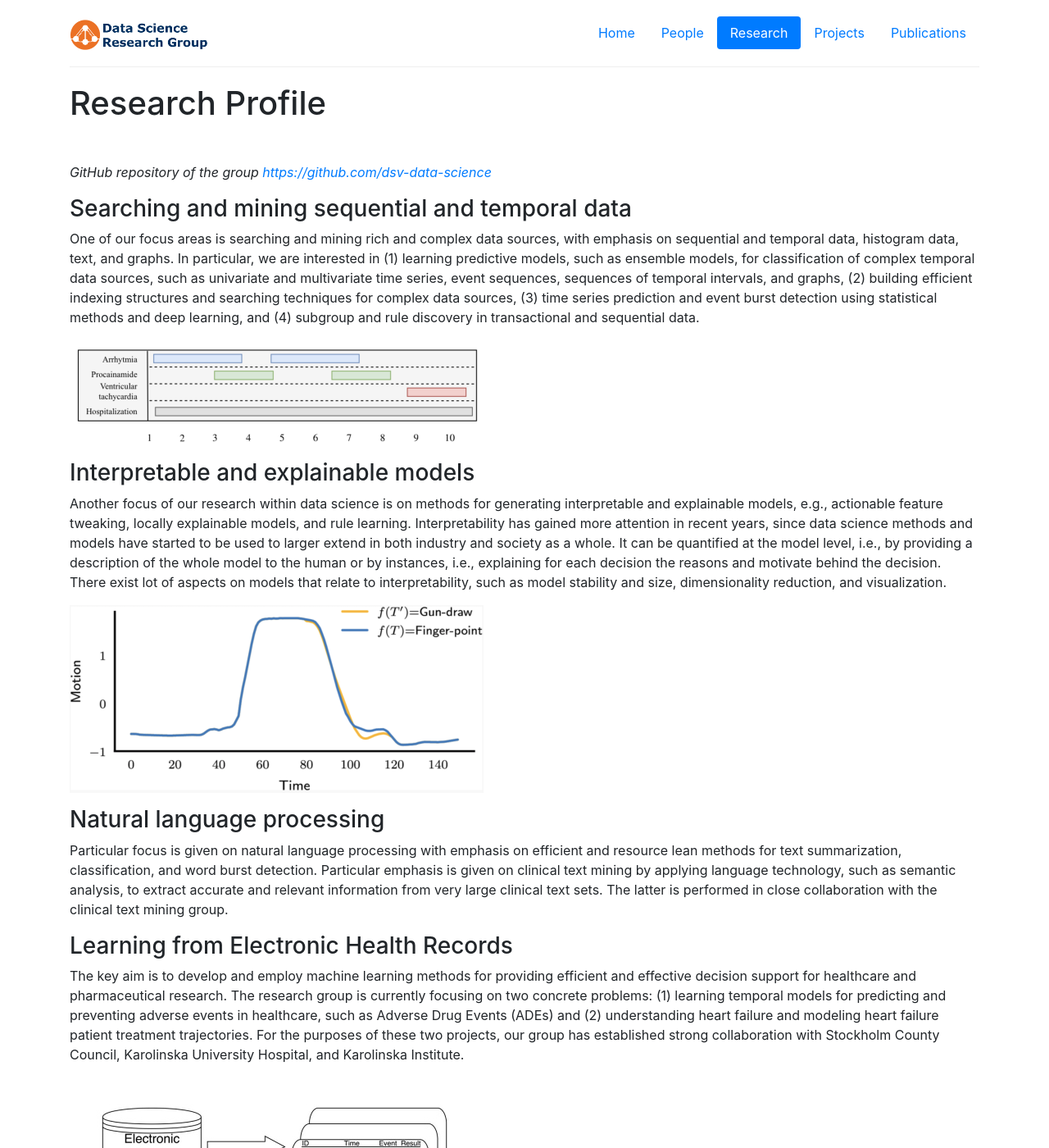
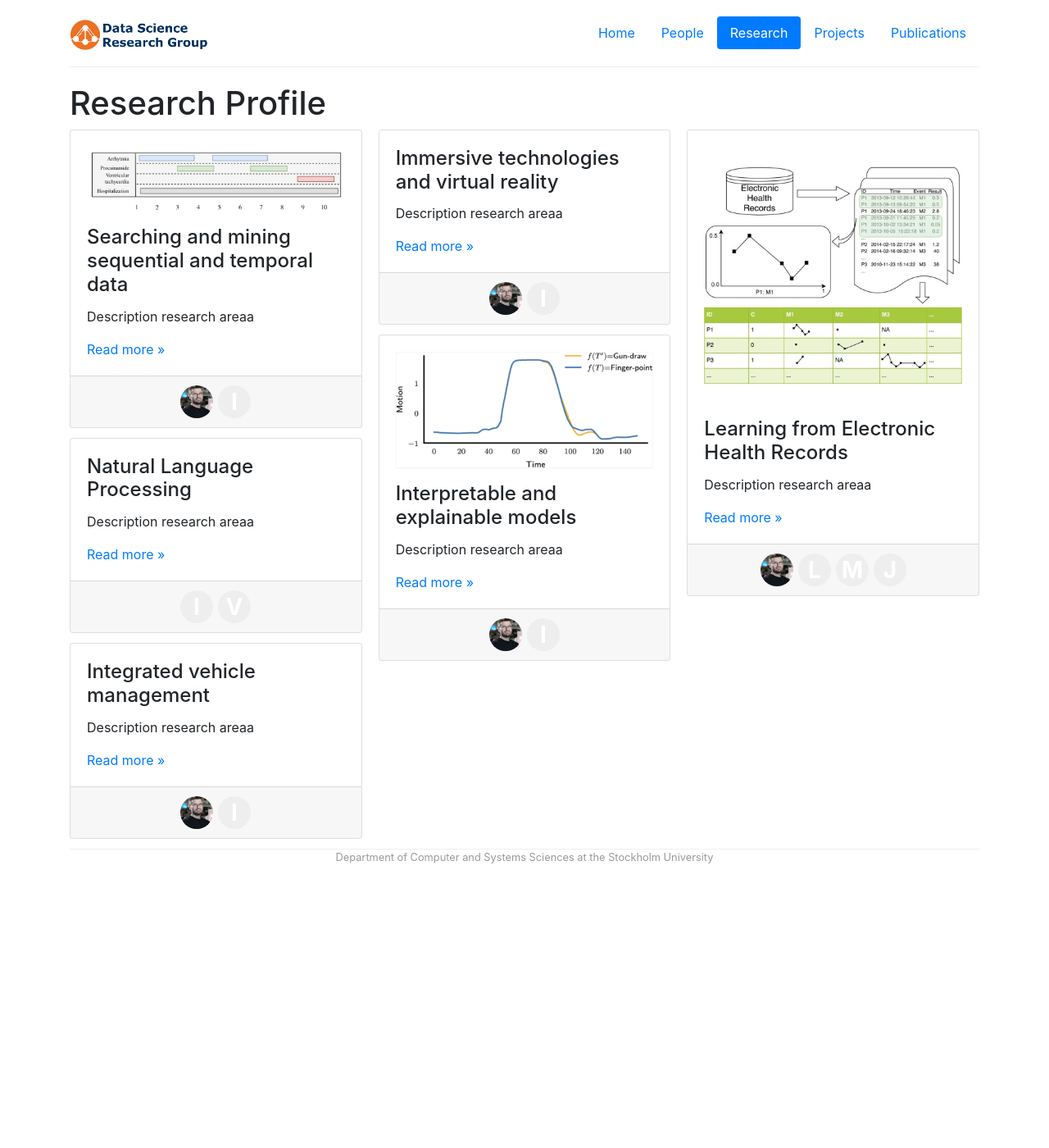
Before and after one commit to dsv-data-science/dsv-data-science.github.io, a Jekyll site: the page built from research.md, in a window 1280 px wide and 1400 px high. Shown: the whole window at 82% size. Built offline with Jekyll 4.4.1, drawn with Linux system fonts in a browser that asks for light colours; some of the changed lines change nothing that is shown; some of the changed text lies outside the part shown.

Commit message:
projects page update

```diff
--- /dev/null
+++ b/_research/ehrs.md
@@ -0,0 +1,30 @@
+---
+title: Learning from Electronic Health Records
+
+description: |
+  Description research areaa
+
+people:
+  - Papapetrou
+  - Asker
+  - Bampa
+  - Rebane
+
+layout: area
+image: /img/areas/elec-hea-rec.jpg
+last-updated: 2020-10-26
+---
+
+<br>
+
+## Description
+
+The key aim is to develop and employ machine learning methods for providing efficient and effective decision support for healthcare and pharmaceutical research. The research group is currently focusing on two concrete problems: (1) learning temporal models for predicting and preventing adverse events in healthcare, such as Adverse Drug Events (ADEs) and (2) understanding heart failure and modeling heart failure patient treatment trajectories.  For the purposes of these two projects, our group has established strong collaboration with Stockholm County Council, Karolinska University Hospital, and Karolinska Institute.
+
+## Results
+
+$$ \sum{x^2} $$
+
+## Related Projects
+
+- [Project 1](../_projects/extremum.md)
--- /dev/null
+++ b/_research/explainableML.md
@@ -0,0 +1,28 @@
+---
+title: Interpretable and explainable models
+
+description: |
+  Description research areaa
+
+people:
+  - Papapetrou
+  - Samsten
+
+layout: area
+image: /img/areas/interpretable-models.png
+last-updated: 2020-10-26
+---
+
+<br>
+
+## Description
+
+Another focus of our research within data science is on methods for generating interpretable and explainable models, e.g., actionable feature tweaking, locally explainable models, and rule learning. Interpretability has gained more attention in recent years, since data science methods and models have started to be used to larger extend in both industry and society as a whole. It can be quantified at the model level, i.e., by providing a description of the whole model to the human or by instances, i.e., explaining for each decision the reasons and motivate behind the decision.  There exist lot of aspects on models that relate to interpretability, such as model stability and size, dimensionality reduction, and visualization.
+
+## Results
+
+$$ \sum{x^2} $$
+
+## Related Projects
+
+- [Project 1](../_projects/extremum.md)
--- /dev/null
+++ b/_research/immersive.md
@@ -0,0 +1,28 @@
+---
+title:  Immersive technologies and virtual reality
+
+description: |
+  Description research areaa
+
+people:
+  - Papapetrou
+  - Samsten
+
+layout: area
+image:
+last-updated: 2020-10-26
+---
+
+<br>
+
+## Description
+
+...
+
+## Results
+
+$$ \sum{x^2} $$
+
+## Related Projects
+
+- [Project 1](../_projects/extremum.md)
--- /dev/null
+++ b/_research/integratedvehicles.md
@@ -0,0 +1,28 @@
+---
+title: Integrated vehicle management
+
+description: |
+  Description research areaa
+
+people:
+  - Papapetrou
+  - Samsten
+
+layout: area
+image:
+last-updated: 2020-10-26
+---
+
+<br>
+
+## Description
+
+The aim is to facilitate integrated vehicle health monitoring (IVHM) of heavy trucks. The focus then was to investigate how to predict the vehicle's health status by calculating the components remaining life to be able for create better decisions for example: (1) using health status to schedule maintenance so that unplanned downtime is minimized, (2) creating a system that optimizes maintenance plans based in part on the health status and customer preferences, and (3) creating a system that provides decision support to drivers and fleet planners utilization of vehicles. This project is implemented in strong collaboration with SCANIA.
+
+## Results
+
+$$ \sum{x^2} $$
+
+## Related Projects
+
+- [Project 1](../_projects/coda.md)
--- a/_research/interactivesystems.md
+++ /dev/null
@@ -1,44 +0,0 @@
----
-title: A Research Area
-
-description: |
-  Description research areaa
-
-people:
-  - Papapetrou
-  - Samsten
-
-layout: area
-image: /img/areas/elec-hea-rec.jpg
-last-updated: 2020-10-26
----
-
-<br>
-
-![img](/img/areas/elec-hea-rec.jpg)
-
-## Description
-
-Proin massa augue, eleifend non ultricies eget, feugiat ut nisl. Fusce at
-aliquet justo, id elementum lacus. Praesent eleifend tempus molestie. Nunc
-vulputate sed tortor a ultrices. Nullam blandit hendrerit nisi, at suscipit
-augue ultricies quis. Nulla tincidunt rhoncus nisl sed consectetur. Phasellus
-dapibus, leo in varius tempus, nibh velit tincidunt lacus, ut porta eros ex et
-eros. Ut diam purus, sagittis vitae cursus eu, molestie eget turpis. Sed
-consectetur magna in posuere faucibus. Morbi nibh eros, blandit ut vehicula ac,
-pellentesque ut urna.
-
-Maecenas scelerisque ut enim non convallis. Mauris ut nisl vitae mi dictum
-mollis. Pellentesque iaculis lacinia nisl viverra laoreet. Integer ac lacus quis
-elit varius mollis et ultrices tortor. Aliquam id dolor cursus, sagittis arcu
-tincidunt, scelerisque nisi. Morbi scelerisque feugiat mi in faucibus. Maecenas
-suscipit aliquet est et efficitur. Nullam sed purus nec nulla placerat ultrices
-ac at ipsum. Mauris a imperdiet eros.
-
-## Links to codes or algorithms
-
-$$ \sum{x^2} $$
-
-## Related Projects
-
-- [Project 1](../_projects/extremum.md)
--- /dev/null
+++ b/_research/nlp.md
@@ -0,0 +1,28 @@
+---
+title: Natural Language Processing
+
+description: |
+  Description research areaa
+
+people:
+  - Pavlopoulos
+  - Kougia
+
+layout: area
+image:
+last-updated: 2020-10-26
+---
+
+<br>
+
+## Description
+
+Particular focus is given on natural language processing with emphasis on efficient and resource lean methods for text summarization, classification, and word burst detection. Particular emphasis is given on clinical text mining by applying language technology, such as semantic analysis, to extract accurate and relevant information from very large clinical text sets. The latter is performed in close collaboration with the clinical text mining group.
+
+## Results
+
+$$ \sum{x^2} $$
+
+## Related Projects
+
+- [Project 1](../_projects/extremum.md)
--- /dev/null
+++ b/_research/temporaldata.md
@@ -0,0 +1,28 @@
+---
+title: Searching and mining sequential and temporal data
+
+description: |
+  Description research areaa
+
+people:
+  - Papapetrou
+  - Samsten
+
+layout: area
+image: /img/areas/sequential-temporal-data.png
+last-updated: 2020-10-26
+---
+
+<br>
+
+## Description
+
+One of our focus areas is searching and mining rich and complex data sources, with emphasis on sequential and temporal data, histogram data, text, and graphs.  In particular, we are interested in (1) learning predictive models, such as ensemble models, for classification of complex temporal data sources, such as univariate and multivariate time series, event sequences, sequences of temporal intervals, and graphs, (2) building efficient indexing structures and searching techniques for complex data sources, (3) time series prediction and event burst detection using statistical methods and deep learning, and (4) subgroup and rule discovery in transactional and sequential data.
+
+## Results
+
+$$ \sum{x^2} $$
+
+## Related Projects
+
+- [Project 1](../_projects/extremum.md)
--- a/research.md
+++ b/research.md
@@ -3,10 +3,19 @@ layout: default
 title: Research Profile
 ---
 
-<br>
+<div class="card-columns">
+    {% comment %}
+    Sort the projects by date, putting those without dates last
+    {% endcomment %}
+    {% assign projects_by_date = site.research | sort: 'last-updated', 'first' %}
+    {% assign projects_by_date = projects_by_date | reverse %}
+    {% for p in projects_by_date %}
+        {% include researcharea-card.html project=p %}
+    {% endfor %}
+</div>
+{% comment %}
 
 *GitHub repository of the group <https://github.com/dsv-data-science>*
-
 
 ### Searching and mining sequential and temporal data
 
@@ -41,14 +50,4 @@ The aim is to facilitate integrated vehicle health monitoring (IVHM) of heavy tr
 
 ![ntp](....)
 
-
-<div class="card-columns">
-    {% comment %}
-    Sort the projects by date, putting those without dates last
-    {% endcomment %}
-    {% assign projects_by_date = site.research | sort: 'last-updated', 'first' %}
-    {% assign projects_by_date = projects_by_date | reverse %}
-    {% for p in projects_by_date %}
-        {% include researcharea-card.html project=p %}
-    {% endfor %}
-</div>
+{% endcomment %}
```
